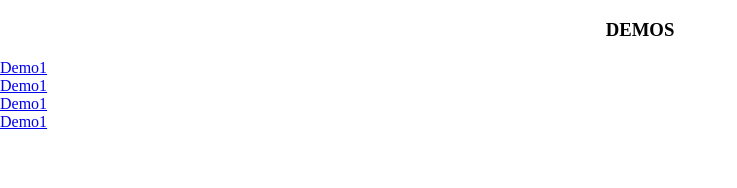
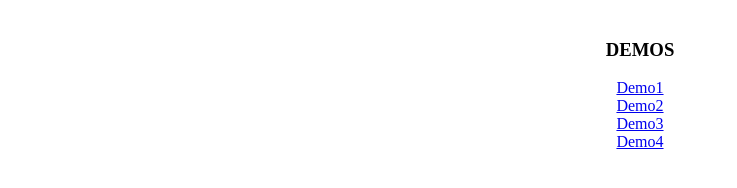
Before and after one commit to khanakia/jquery-make-me-center, a website: page docs/index.html in a window 1280 px wide. Shown: the whole page, without its empty margins (0-737 px from the left). Drawn offline with Linux system fonts and the light colour scheme.

Commit message:
docs index.html file updated

```diff
--- a/docs/index.html
+++ b/docs/index.html
@@ -10,12 +10,12 @@
 	<link rel="stylesheet" href="assets/css/style.css">
 
 </head>
-<body>
+<body style="padding: 20px; text-align: center;">
 
 <h3 class="text-center">DEMOS</h3>
 <div><a href="demo1.html">Demo1</a></div>
-<div><a href="demo2.html">Demo1</a></div>
-<div><a href="demo3.html">Demo1</a></div>
-<div><a href="demo4.html">Demo1</a></div>
+<div><a href="demo2.html">Demo2</a></div>
+<div><a href="demo3.html">Demo3</a></div>
+<div><a href="demo4.html">Demo4</a></div>
 </body>
 </html>
```
